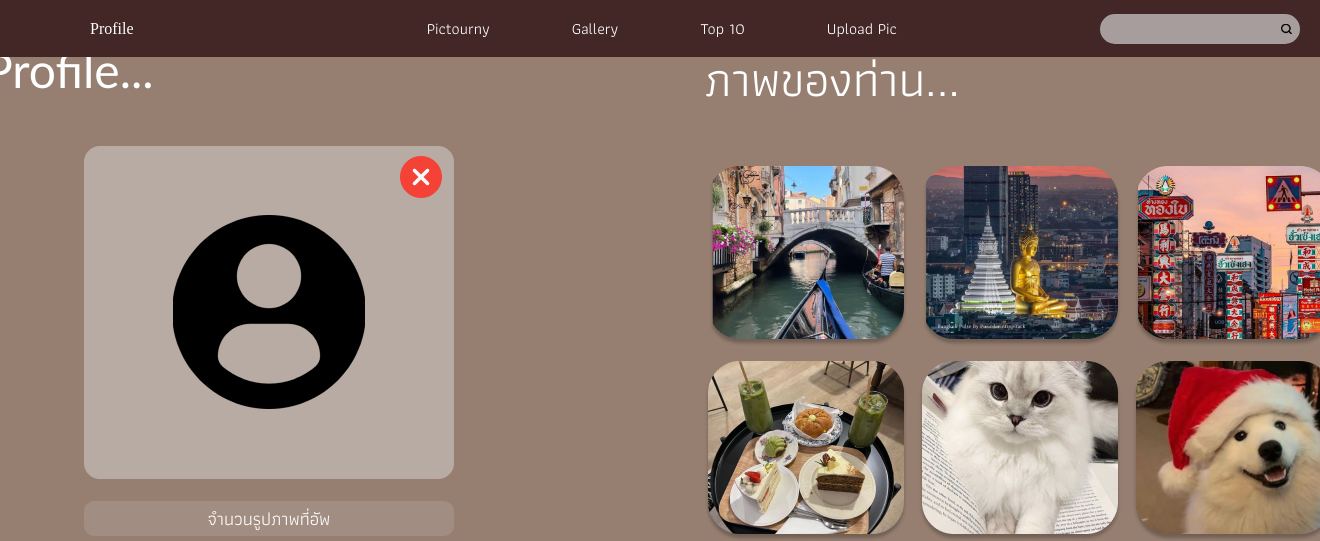
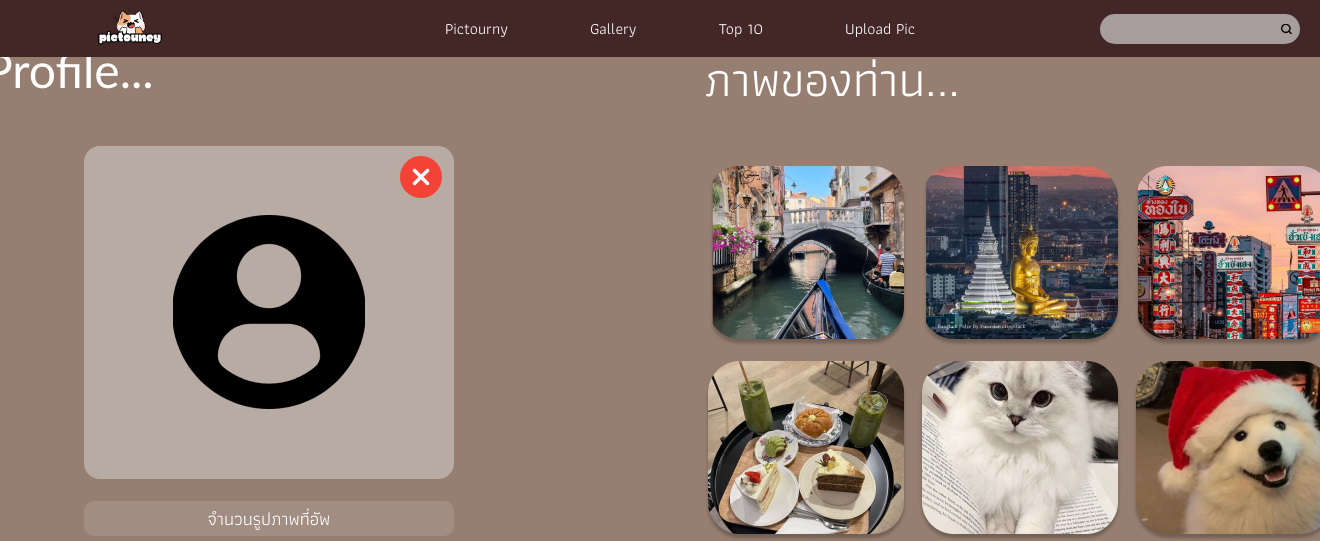
Before and after one commit to pNam0506/Pictourny, a PHP site: page /Pictourny_code/profile.html in a window 1320 px wide; the page is wider, and only the part inside the window is pictured. Shown: the top 541 px of that part. Run offline with PHP 8.4, Linux system fonts and the light colour scheme.

Commit message:
แก้

```diff
--- a/profile.html
+++ b/profile.html
@@ -17,7 +17,7 @@
     <script src="profile.js"></script>
     <nav class="nevbar">
         <div class="profile">
-            <li><a href="">Profile</a></li>
+            <li><a href=""><img src="Rectangle 31.png" alt=""></a></li>
         </div>
         <ul class="menu">
             <li><a href="">Pictourny</a></li>
--- a/style_tew.css
+++ b/style_tew.css
@@ -23,6 +23,14 @@ nav{
 .nevbar .profile{
   margin-left: 90px;
 }
+.nevbar .profile img{
+  width: 80px;
+  height: auto;
+  margin-top: auto;
+  margin-bottom: auto;
+  justify-items: center;
+}
+
 .menu{
     display: flex;
     list-style: none;
@@ -223,6 +231,16 @@ nav{
   .img_info .info1 img{
     width: 51px;
     height: 45px;
+  }
+
+  .img_name{
+    font-size: 30px;
+    font-family: "Athiti", sans-serif;
+    font-weight: 400;
+    font-style: normal;
+    color: #1E1E1E;
+    margin-top: -20px;
+    margin-bottom: -20px;
   }
 
   .ipopup .content ,.content2 ,.content3 ,.content4 ,.content5 ,.content6 ,.content7 ,.content8 ,.content9{
@@ -491,6 +509,13 @@ nav{
 .top10_img img{
   width: 200px;
   height: auto;
+  transition: 0.5s;
+}
+
+.top10_img img:hover{
+  width: 200px;
+  height: auto;
+  margin-top: 10px;
 }
 
 .top10_info {
@@ -502,9 +527,7 @@ nav{
   width: 24px;
   height: 24px;
 }
-.top10_inner{
 
-}
 
 .top10_inner p{
   font-size: 24px;
```
Also changed, not shown: top10.html (+1 -27 lines).
